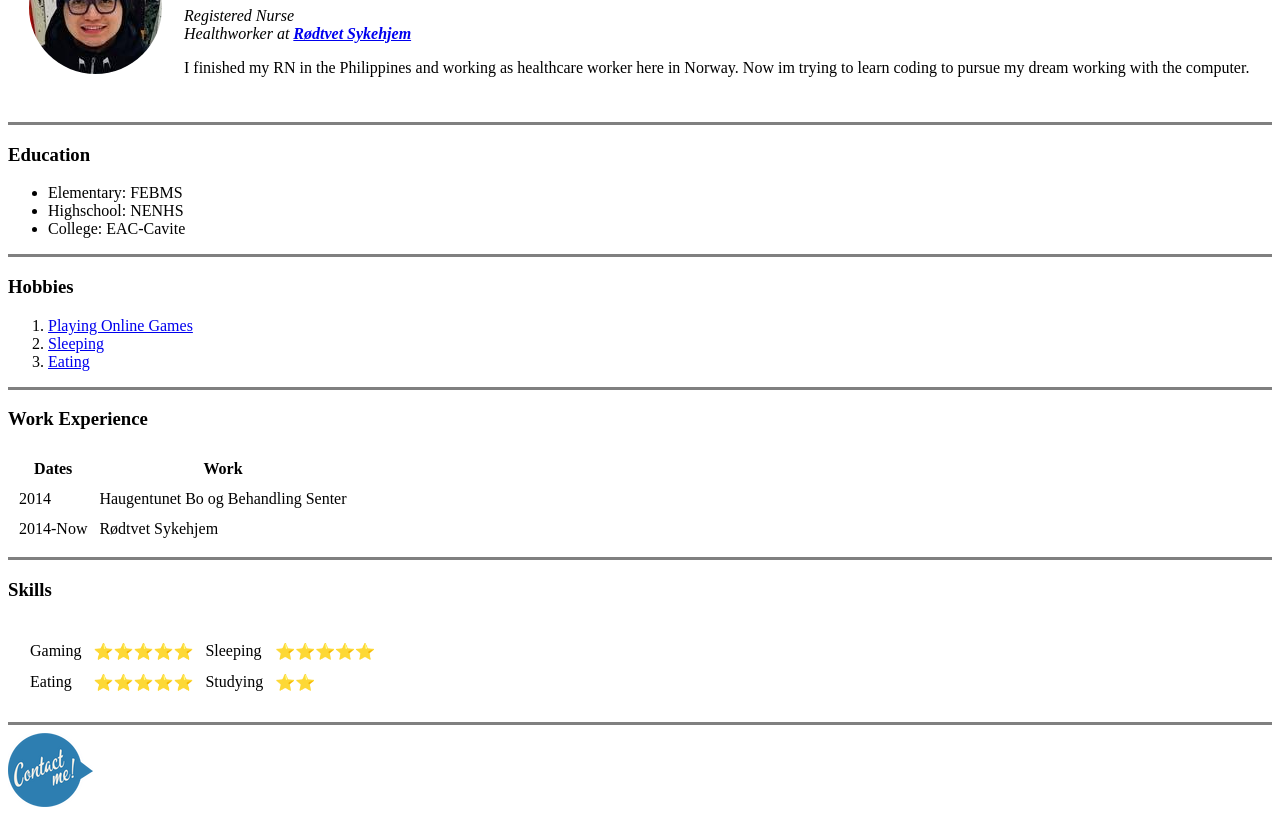
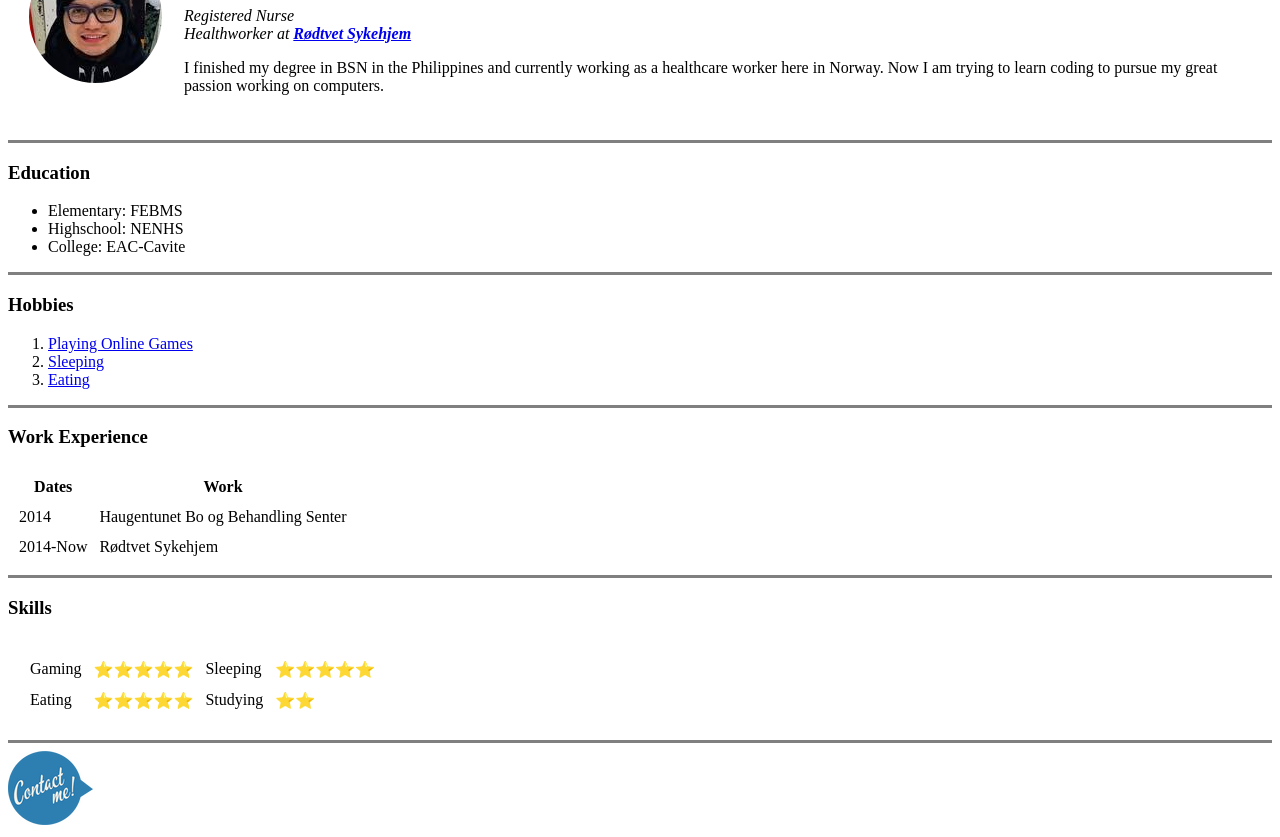
Before and after one commit to boykepweng/CV, a plain HTML site: page index.html in a window 1280 px wide. Shown: the part 102-939 px from the top of the page. Drawn offline with Linux system fonts and the light colour scheme.

Commit message:
Update index.html

```diff
--- a/index.html
+++ b/index.html
@@ -11,8 +11,8 @@
     <h1>Jayson Geron</h1>
     <p><em>Registered Nurse
         <br>Healthworker at <strong><a href="https://www.oslo.kommune.no/helse-og-omsorg/omsorgsbolig-og-sykehjem/sykehjem/alle-sykehjem/rodtvet-sykehjem/">Rødtvet Sykehjem</a></strong></em></p>
-    <p>I finished my RN in the Philippines and working as healthcare worker here in Norway. Now im trying to learn coding to pursue
-      my dream working with the computer.</p>
+    <p>I finished my degree in BSN in the Philippines and currently working as a healthcare worker here in Norway. Now I am trying to learn coding to pursue
+      my great passion working on computers.</p>
   </td>
 </table>
 
```
